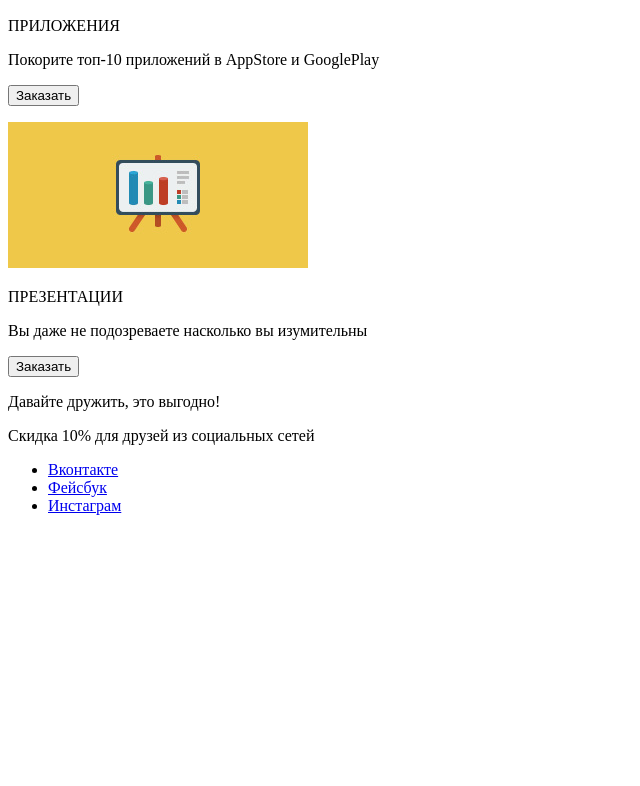
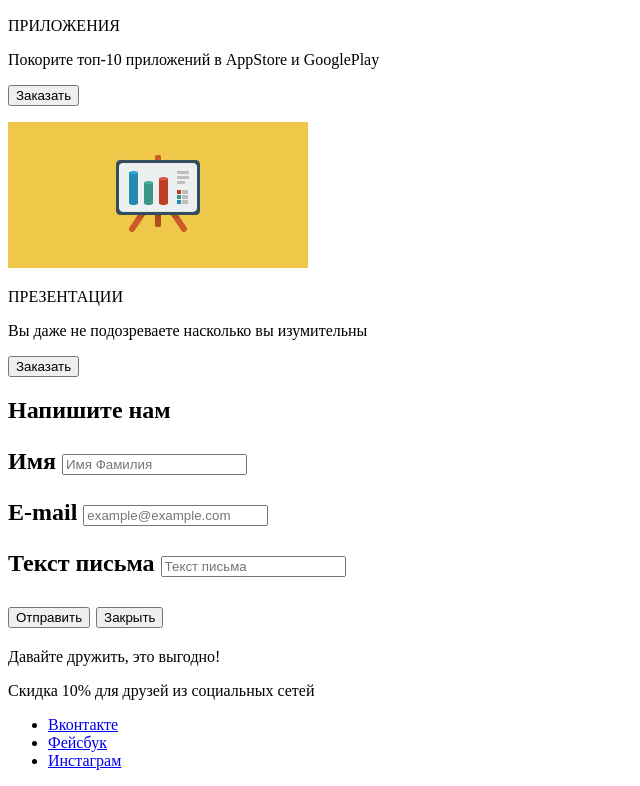
Before and after one commit to RustemL/1168061-nerds-26, a plain HTML site: page index.html in a window 1280 px wide. Shown: the part 621-1407 px from the top of the page, without its empty margins (0-640 px from the left). Before the commit the page ends 1152 px from the top, so only its background shows below. Drawn offline with Linux system fonts and the light colour scheme.

Commit message:
откорректированное

```diff
--- a/index.html
+++ b/index.html
@@ -1,5 +1,3 @@
-
-
 <!DOCTYPE html>
 <html lang="ru">
    <head>
@@ -10,9 +8,11 @@
    </head>
    <body>
       <header>
+         <div>
             <a>
             <img src="img/index-logo.svg" width="160" height="67" alt="Логотип дизайн студии NERDS">
             </a>
+         </div>
          <nav>
             <ul>
                <li>
@@ -62,6 +62,27 @@
             <p>Вы даже не подозреваете насколько вы изумительны</p>
             <p><button type="button">Заказать</button></p>
          </div>
+         <section>
+            <h2>
+            Напишите нам
+            <h2>
+            <form action="https://echo.htmlacademy.ru" method="post">
+               <p>
+                  Имя
+                  <input type="text" name="name" value="" placeholder="Имя Фамилия">
+               </p>
+               <p>
+                  E-mail
+                  <input type="text" name="email" value="" placeholder="example@example.com">
+               </p>
+               <p>
+                  Текст письма
+                  <input type="text" name="sub" value="" placeholder="Текст письма">
+               </p>
+               <button type="submit">Отправить</button>
+               <button type="button">Закрыть</button>
+            </form>
+         </section>
       </main>
       <footer>
          <div>
@@ -69,27 +90,21 @@
             <p>Скидка 10% для друзей из социальных сетей</p>
          </div>
          <ul>
-           <div>
             <li>
                <a href="#">
                Вконтакте
                </a>
             </li>
-           </div>
-             <div>
             <li>
                <a href="#">
                Фейсбук
                </a>
             </li>
-           </div>
-              <div>
             <li>
                <a href="#">
                Инстаграм
                </a>
             </li>
-               </div>
          </ul>
       </footer>
    </body>
```
Lines whose indentation alone changed are shown as unchanged.
